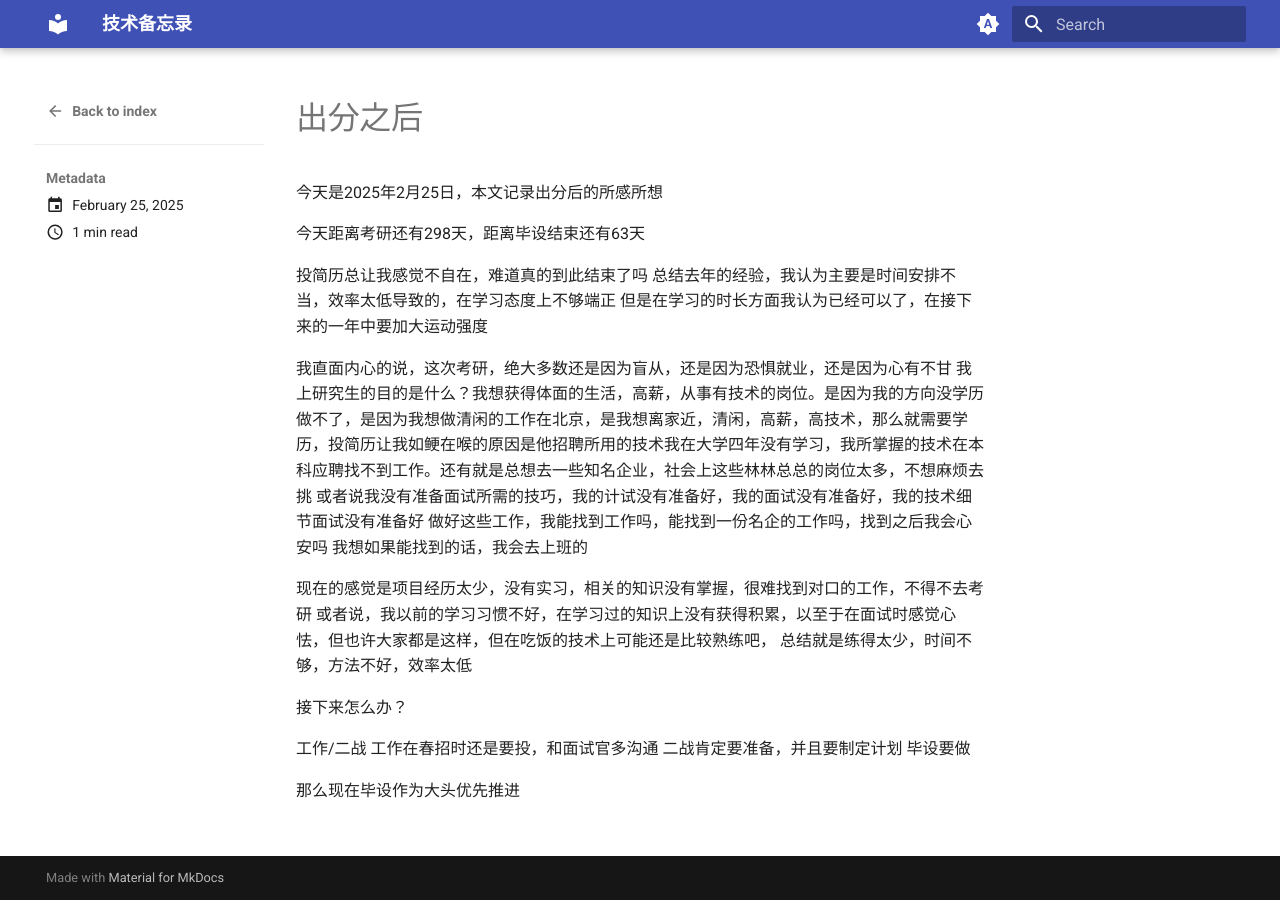
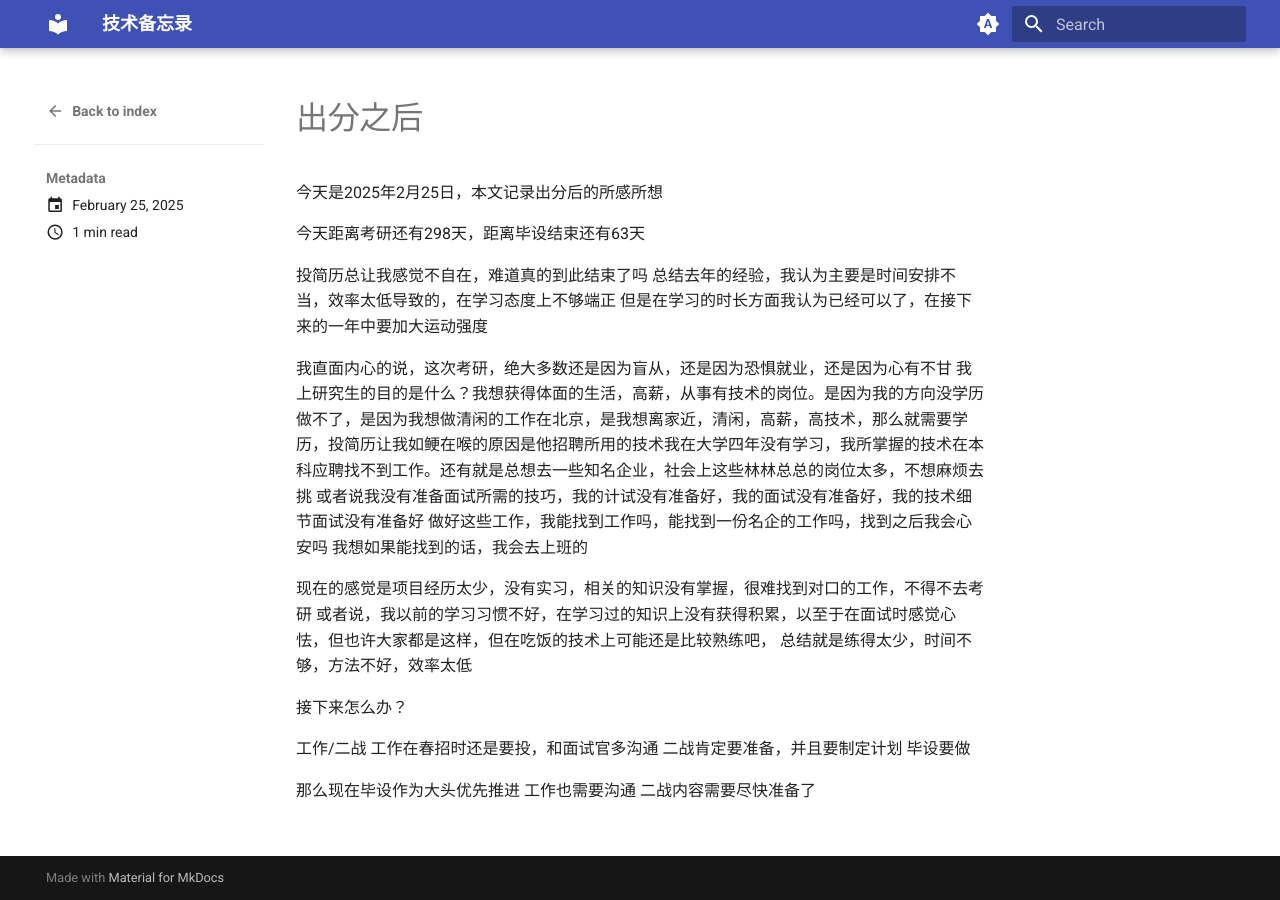
Before and after one commit to kuoihao/blog, an MkDocs documentation site: the page built from docs/blog/posts/出分之后.md, in a window 1280 px wide. Built offline with MkDocs 1.6.1 and Material for MkDocs 9.7.7, drawn with Linux system fonts in a browser that asks for light colours.

Commit message:
出分后的想法

```diff
--- a/docs/blog/posts/出分之后.md
+++ b/docs/blog/posts/出分之后.md
@@ -6,6 +6,7 @@ date:
 
 
 今天是2025年2月25日，本文记录出分后的所感所想
+
 <!-- more-->
 
 今天距离考研还有298天，距离毕设结束还有63天
@@ -38,3 +39,5 @@ date:
 毕设要做
 
 那么现在毕设作为大头优先推进
+工作也需要沟通
+二战内容需要尽快准备了
```
